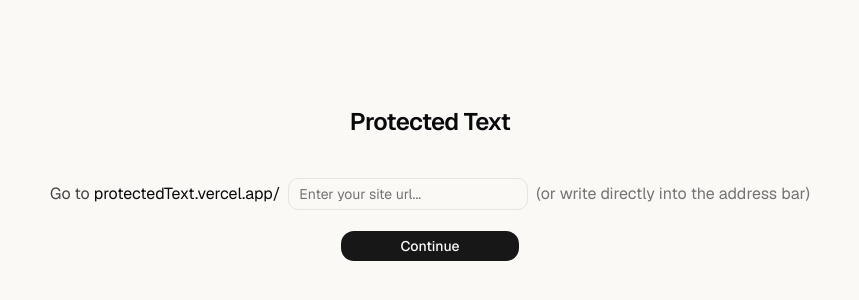
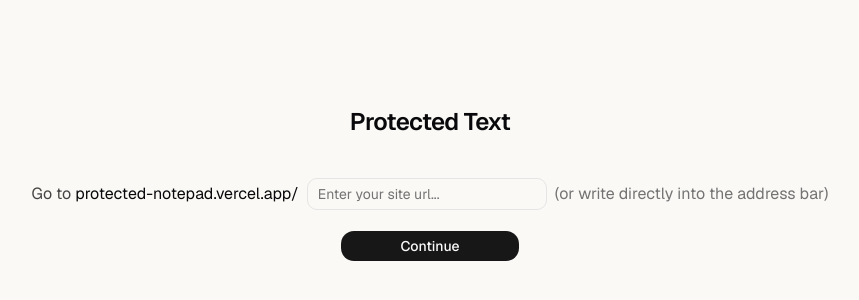
Before and after one commit to harxxhilgg/protected-text, a Next.js app: page / in a window 1280 px wide. Shown: the part 256-556 px from the top of the page, without its empty margins (210-1069 px from the left). Built offline with nearby package versions, Linux system fonts and the light colour scheme.

Commit message:
refactor: update landing page url

```diff
--- a/src/app/page.tsx
+++ b/src/app/page.tsx
@@ -26,7 +26,7 @@
         <div className="flex flex-nowrap items-center gap-2 mx-auto">
           <span className="whitespace-nowrap">
             <span className="text-primary/80">Go to</span>{" "}
-            protectedText.vercel.app/
+            protected-notepad.vercel.app/
           </span>
 
           <Input
```
